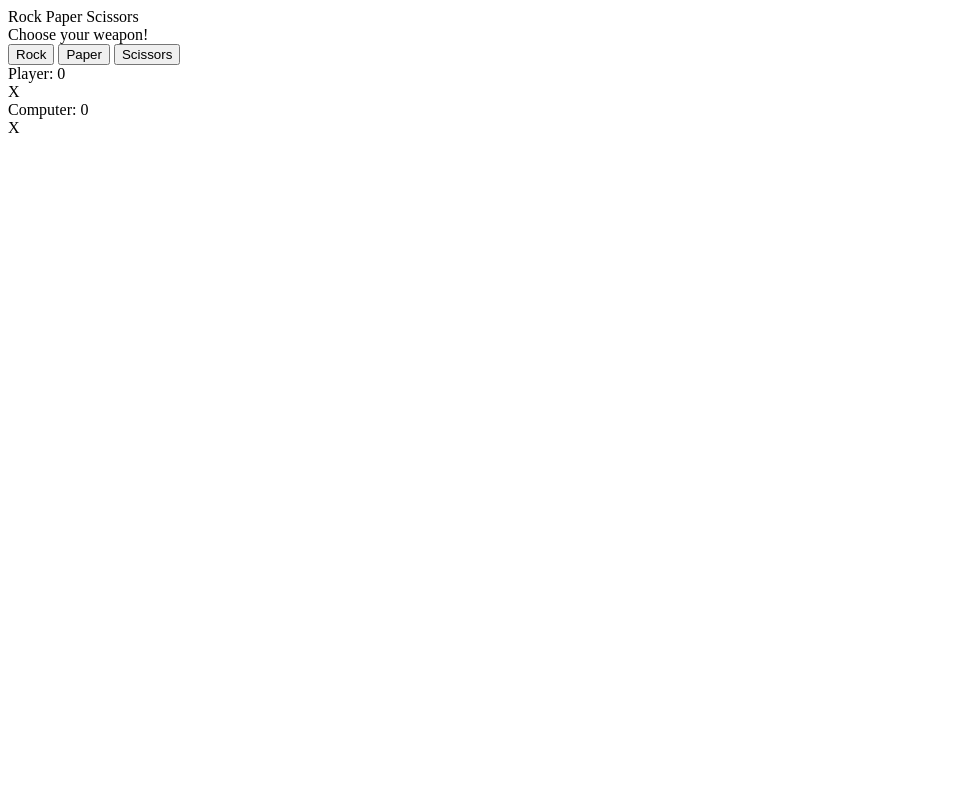
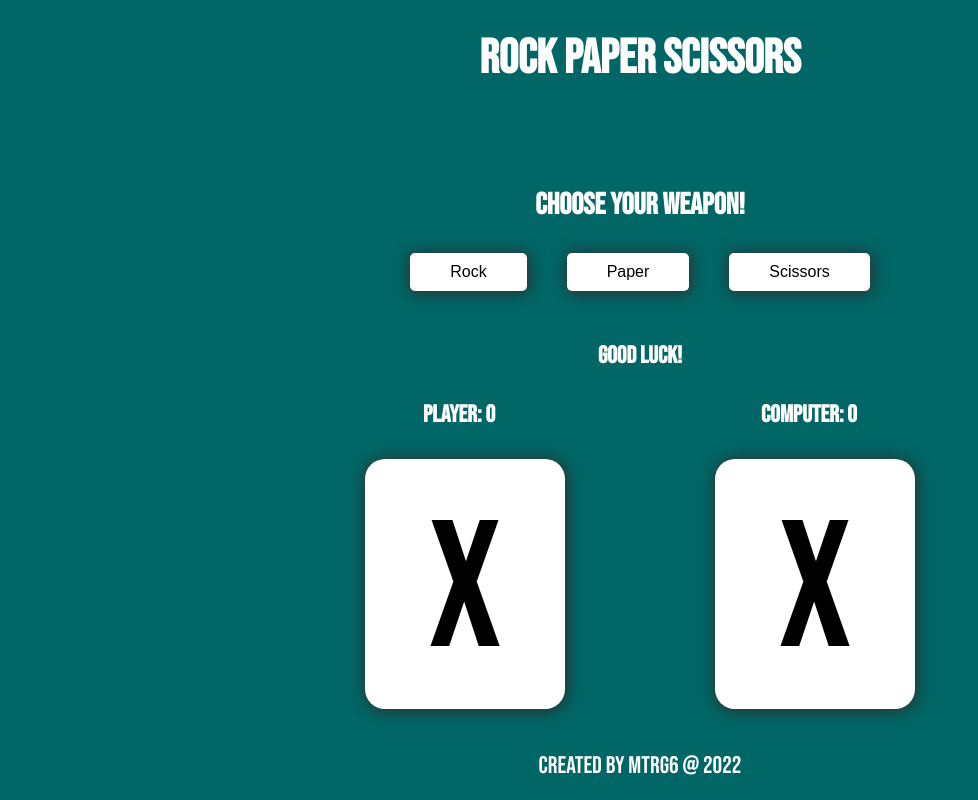
Before and after one commit to mtrg6/rock-paper-scissors, a plain HTML site: page index.html in a window 1280 px wide. Shown: the whole page, without its empty margins (0-978 px from the left). Drawn offline with Linux system fonts and the light colour scheme.

Commit message:
Styling added

```diff
--- a/index.html
+++ b/index.html
@@ -11,22 +11,28 @@
 <body>
     <div class="header">Rock Paper Scissors</div>
     <div class="main">
+        <div class="display">Choose your weapon!</div>
         <div class="weapon-btn">
-            <div class="outcome-display">Choose your weapon!</div>
-            <button>Rock</button>
-            <button>Paper</button>
-            <button>Scissors</button>
+            <div class="btn-container">
+                <button>Rock</button>
+                <button>Paper</button>
+                <button>Scissors</button>
+            </div>
         </div>
+        <div class="outcome-display">Good Luck!</div>
         <div class="container">
-            <div class="scoreboard">
+            <div class="score">
                 <div class="player-score">Player: 0</div>
+                <div class="computer-score">Computer: 0</div>
+            </div>
+            <div class="wpn-display">
                 <div class="player-weapon">X</div>
-            </div>
-            <div class="scoreboard">
-                <div class="computer-score">Computer: 0</div>
                 <div class="computer-weapon">X</div>
             </div>
         </div>
     </div>
+    <div class="footer">
+       Created by mtrg6 @ 2022
+    </div>
 </body>
 </html>
--- a/script.js
+++ b/script.js
@@ -31,7 +31,7 @@ weaponBtn.addEventListener('click', (e) => {
 function playRound(playerSelection, computerSelection) {
     if (playerSelection === computerSelection) {
         roundOutcome = 'tie';
-        outcomeDisplay.textContent = `It's a tie! ${playerSelection} is equal to ${computerSelection}`;
+        outcomeDisplay.textContent = `It's a tie! ${playerSelection} is equal to ${computerSelection}!`;
     }
     else if (
         playerSelection === 'Rock' && computerSelection === 'Scissors' ||
@@ -39,7 +39,7 @@ function playRound(playerSelection, computerSelection) {
         playerSelection === 'Paper' && computerSelection === 'Rock'
     ) {
         roundOutcome = 'win';
-        outcomeDisplay.textContent = `You won! ${playerSelection} beats ${computerSelection}`;
+        outcomeDisplay.textContent = `You won! ${playerSelection} beats ${computerSelection}!`;
     }
     else if (
         computerSelection === 'Rock' && playerSelection === 'Scissors' ||
@@ -47,7 +47,7 @@ function playRound(playerSelection, computerSelection) {
         computerSelection === 'Paper' && playerSelection === 'Rock'
     ) {
         roundOutcome = 'lose';
-        outcomeDisplay.textContent = `You lost! ${computerSelection} beats ${playerSelection}`;
+        outcomeDisplay.textContent = `You lost! ${computerSelection} beats ${playerSelection}!`;
     }
 }
 
@@ -93,7 +93,7 @@ function playAgain(w, l) {
         roundOutcome = '';
         playerDisplay.textContent = `Player: ${playerScore}`;
         computerDisplay.textContent = `Computer: ${computerScore}`;
-        outcomeDisplay.textContent = 'Choose your weapon!';
+        outcomeDisplay.textContent = 'Good Luck!';
         playerWeaponSelection.textContent = 'X';
         computerWeaponSelection.textContent = 'X';
     }
--- a/style.css
+++ b/style.css
@@ -0,0 +1,101 @@
+@import url('https://fonts.googleapis.com/css2?family=Bebas+Neue&display=swap');
+
+* {
+    box-sizing: border-box;
+}
+
+body {
+    margin: 0;
+    height: 100vh;
+    display: flex;
+    flex-direction: column;
+    background-color: rgb(0, 102, 102);
+    font-family: 'Bebas Neue', cursive;
+}
+
+.header {
+    text-align: center;
+    padding: 30px;
+    font-size: 48px;
+    font-weight: bold;
+    color: rgb(255, 255, 255);
+}
+
+.main {
+    display: flex;
+    flex-direction: column;
+    align-items: center;
+    flex: 1;
+    padding-top: 70px;
+}
+
+.main-container {
+    display: flex;
+    flex-direction: column;
+    align-items: center;
+}
+
+.display {
+    text-align: center;
+    font-size: 30px;
+    color: white;
+    font-weight: bold;
+}
+
+.btn-container {
+    display: flex;
+    gap: 40px;
+    padding: 30px;
+}
+
+.btn-container button {
+    border: none;
+    border-radius: 5px;
+    padding: 10px 40px;
+    font-size: 16px;
+    background-color: white;
+    box-shadow: 1px 1px 15px 1px rgb(46, 46, 46);
+}
+
+.player-weapon, .computer-weapon {
+    width: 200px;
+    height: 250px;
+    display: flex;
+    justify-content: center;
+    align-items: center;
+    padding-top: 15px;
+    font-size: max(180px, 30px);
+    border-radius: 20px;
+    background-color: rgb(255, 255, 255);
+    box-shadow: 1px 1px 15px 1px rgb(46, 46, 46);
+}
+
+.score, .wpn-display {
+    display: flex;
+    justify-content: space-around;
+    gap: 100px;
+    padding-top: 30px;
+}
+
+.container {
+    width: 600px;
+}
+
+.outcome-display, .score div {
+    color: white;
+    font-size: 24px;
+    font-weight: bold;
+}
+
+.outcome-display {
+    padding-top: 20px;
+}
+
+.footer {
+    display: flex;
+    align-items: center;
+    justify-content: center;
+    padding: 20px;
+    color: white;
+    font-size: 24px;
+}
```
